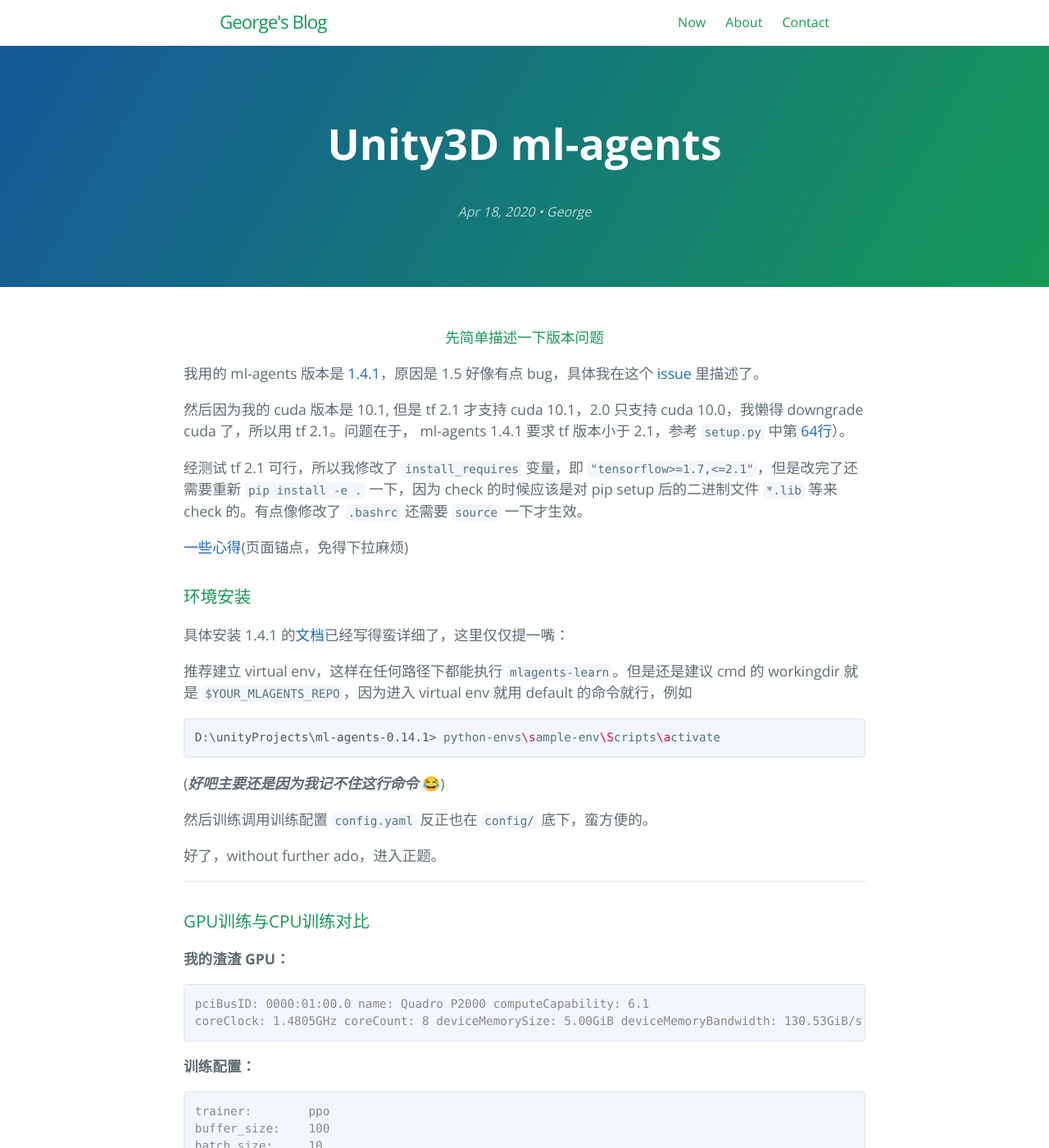
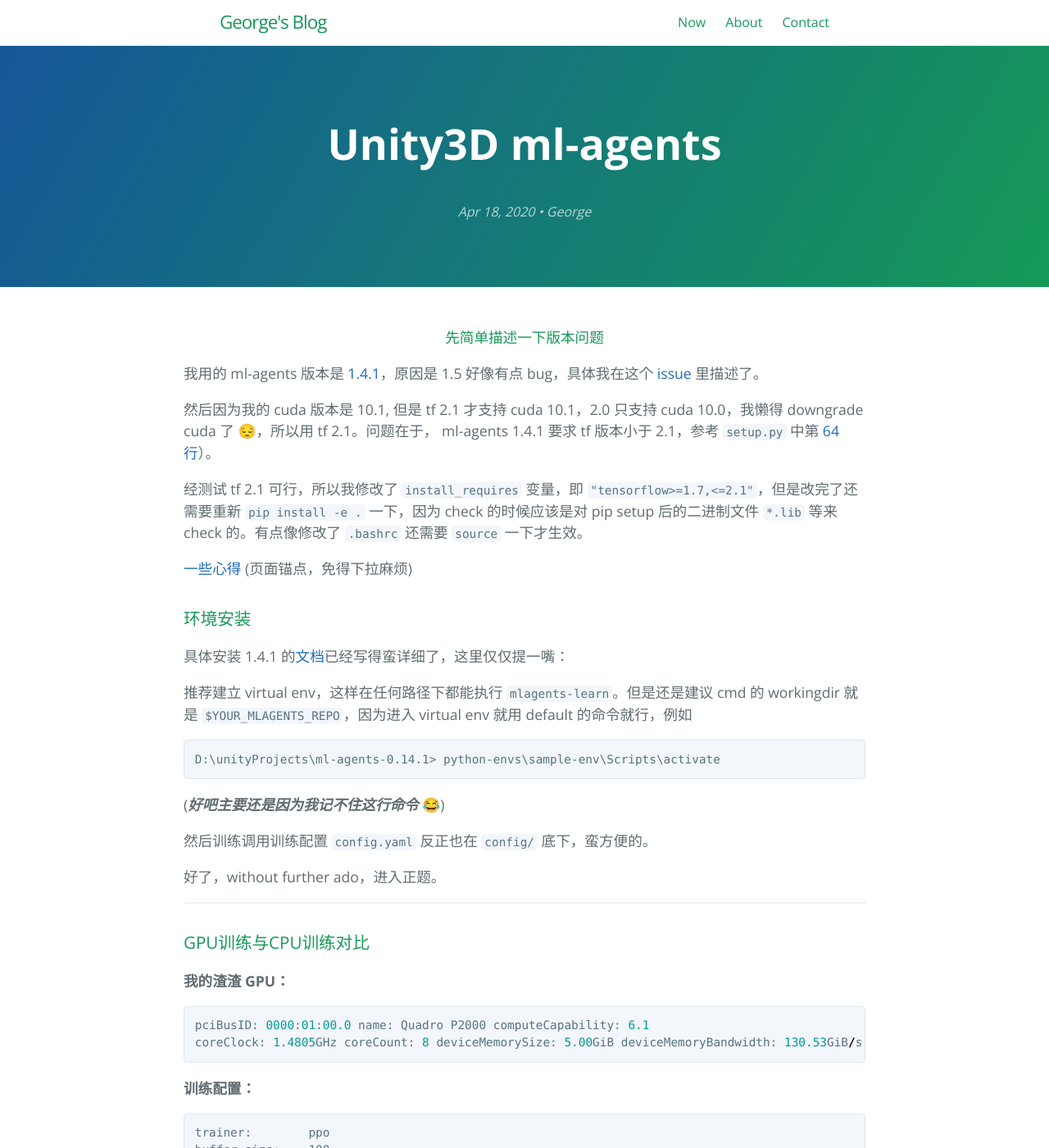
Before and after one commit to Zju-George/-.github.io, a Jekyll site: the page built from _posts/2020-04-18-Unity MLagent.md, in a window 1280 px wide and 1400 px high. Shown: the whole window at 82% size. Built offline with Jekyll 4.4.1, drawn with Linux system fonts in a browser that asks for light colours; emoji names are drawn with the system emoji font; some of the changed text lies outside the part shown.

Commit message:
modify post

````diff
--- a/_posts/2020-04-18-Unity MLagent.md
+++ b/_posts/2020-04-18-Unity MLagent.md
@@ -5,11 +5,11 @@
 #### <center>先简单描述一下版本问题</center>
 我用的 ml-agents 版本是 [1.4.1](https://github.com/Unity-Technologies/ml-agents/tree/0.14.1)，原因是 1.5 好像有点 bug，具体我在这个 [issue](https://github.com/Unity-Technologies/ml-agents/issues/3763#event-3228106437) 里描述了。
 
-然后因为我的 cuda 版本是 10.1, 但是 tf 2.1 才支持 cuda 10.1，2.0 只支持 cuda 10.0，我懒得 downgrade cuda 了，所以用 tf 2.1。问题在于， ml-agents 1.4.1 要求 tf 版本小于 2.1，参考 `setup.py` 中第 [64行](https://github.com/Unity-Technologies/ml-agents/blob/89b5959128a91b5aceb46764ff2867cf49aa2cb6/ml-agents/setup.py#L64)）。
+然后因为我的 cuda 版本是 10.1, 但是 tf 2.1 才支持 cuda 10.1，2.0 只支持 cuda 10.0，我懒得 downgrade cuda 了 :pensive:，所以用 tf 2.1。问题在于， ml-agents 1.4.1 要求 tf 版本小于 2.1，参考 `setup.py` 中第 [64行](https://github.com/Unity-Technologies/ml-agents/blob/89b5959128a91b5aceb46764ff2867cf49aa2cb6/ml-agents/setup.py#L64)）。
 
 经测试 tf 2.1 可行，所以我修改了 `install_requires` 变量，即 `"tensorflow>=1.7,<=2.1"`，但是改完了还需要重新 `pip install -e .` 一下，因为 check 的时候应该是对 pip setup 后的二进制文件 `*.lib` 等来 check 的。有点像修改了 `.bashrc` 还需要 `source` 一下才生效。
 
-<a href="#xinde">一些心得</a>(页面锚点，免得下拉麻烦)
+<a href="#xinde">一些心得</a> (页面锚点，免得下拉麻烦)
 
 ### 环境安装
 
@@ -17,7 +17,7 @@
 
 推荐建立 virtual env，这样在任何路径下都能执行 `mlagents-learn`。但是还是建议 cmd 的 workingdir 就是 `$YOUR_MLAGENTS_REPO`，因为进入 virtual env 就用 default 的命令就行，例如
 
-```console
+```text
 D:\unityProjects\ml-agents-0.14.1> python-envs\sample-env\Scripts\activate
 ```
 
@@ -38,13 +38,13 @@
 ### GPU训练与CPU训练对比
 
 **我的渣渣 GPU：**
-```console
+```js
 pciBusID: 0000:01:00.0 name: Quadro P2000 computeCapability: 6.1
 coreClock: 1.4805GHz coreCount: 8 deviceMemorySize: 5.00GiB deviceMemoryBandwidth: 130.53GiB/s
 ```
 
 **训练配置：**
-```console
+```
 trainer:        ppo
 buffer_size:    100
 batch_size:     10
@@ -74,7 +74,7 @@
 **训练log:**
 
 (对不起我应该用 tensorboard 可视化的 :joy:)
-```console
+```
 INFO: Step: 1000. Time Elapsed: 14.591 s Mean Reward: -0.574. Std of Reward: 0.819. Training.
 INFO: Step: 2000. Time Elapsed: 27.266 s Mean Reward: -0.404. Std of Reward: 0.915. Training.
 INFO: Step: 3000. Time Elapsed: 40.777 s Mean Reward: -0.014. Std of Reward: 1.000. Training.
@@ -118,6 +118,7 @@
 <br>
 
 **我的渣CPU：**
+
 <img src="/assets/CPU.png" alt="CPU" width="60%" height="60%" align="center" />
 
 **训练log:**
@@ -169,6 +170,6 @@
 
     <img src="/assets/decision%20period.png" alt="Decision Period" width="80%" height="80%" align="center" />
 
-    同时官网文档里提到，如果环境不太复杂，一般设置比较大的 Decision Period————对应更小的决策频率————训练收敛会更快。
+    同时官网文档里提到，如果环境不太复杂，一般设置比较大的 Decision Period——对应更小的决策频率——训练收敛会更快。
 
 *  TODO
````
Also changed, not shown: other parts of _posts/2020-04-18-Unity MLagent.md (+2 -2 lines).
